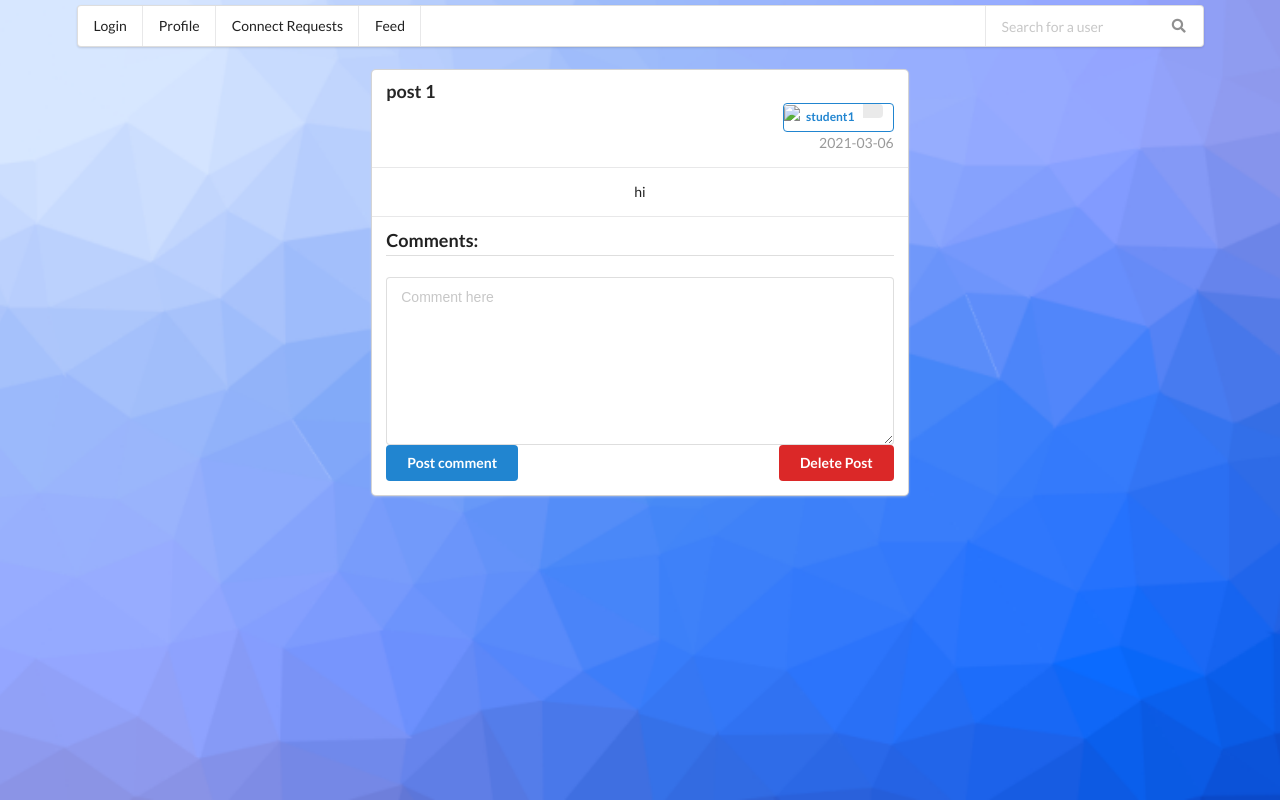
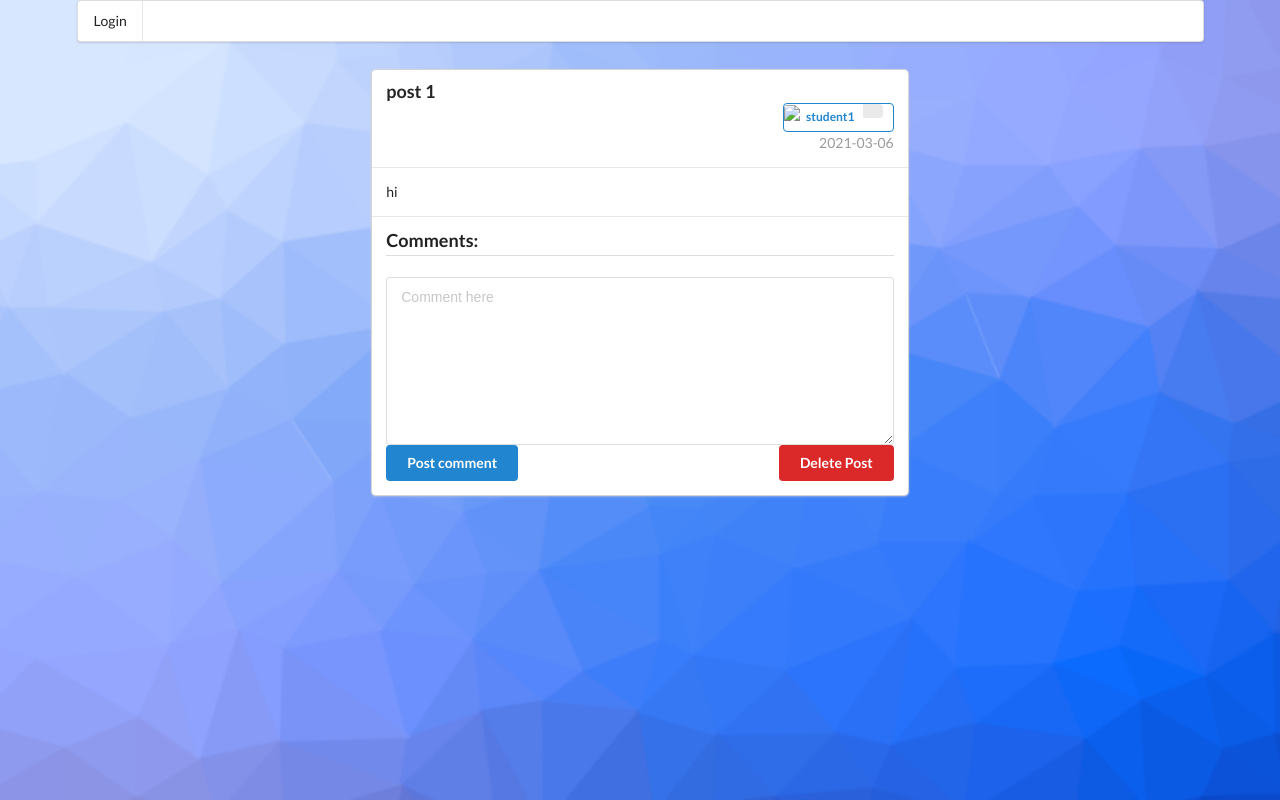
Before and after one commit to IsaacCheng9/student-network, a Flask app: page /post_page/6 in a window 1280 px wide. Run offline with Flask 2, Linux system fonts and the light colour scheme; data comes from the database, SQL or seed files in the repository; some libraries are stand-ins or nearby versions.

Commit message:
Implement template

```diff
--- a/technical-documents/source-code/Templates/post_page.html
+++ b/technical-documents/source-code/Templates/post_page.html
@@ -1,81 +1,6 @@
-<!DOCTYPE html>
-<html lang="en">
-  <meta charset="UTF-8" />
-  <head>
-    <title>Student Network - Login</title>
-  </head>
-
-  <meta name="viewport" content="width=device-width,initial-scale=1" />
-  <link
-    rel="stylesheet"
-    type="text/css"
-    href="{{ url_for('static', filename='styles/semantic.css') }}"
-  />
-
-  <link
-    rel="stylesheet"
-    href="https://cdnjs.cloudflare.com/ajax/libs/semantic-ui/2.4.1/semantic.min.css"
-  />
-
-  <style>
-    .student-background {
-      background-image: url("{{ url_for('static', filename='images/background_blue.png') }}") !important;
-
-      height: 100%;
-
-      background-position: center;
-      background-repeat: no-repeat;
-      background-size: cover;
-
-      position: fixed;
-      z-index: -1;
-      left: 0;
-      right: 0;
-      top: 0;
-      bottom: 0;
-    }
-
-    .centered {
-      text-align: center;
-    }
-
-    .sticky {
-        position: sticky; top: 5px;
-        z-index: 99;
-    }
-
-  </style>
-
-  <body>
-    <div class="student-background"></div>
-    <div class="ui container">
-        <div class="sticky">
-            <div class="ui menu">
-                {% if not "username" in session %}
-                <a href="/login" class="item">Login</a>
-                {%endif%}
-                <a href="/profile" class="item">Profile</a>
-                <a href="/requests" class="item">Connect Requests</a>
-                <a href="/feed" class="item">Feed</a>
-                <div class="right menu">
-                <div class="ui item">
-                    <div class="ui transparent icon input">
-                    <input
-                        class="prompt"
-                        type="text"
-                        id="search"
-                        placeholder="Search for a user"
-                    />
-                    <i class="search link icon"></i>
-                    </div>
-                </div>
-                {% if session["username"] %}
-                <a class="ui item"> Logged in as {{session["username"]}} </a>
-                <a href="/logout" class="ui item">Logout</a>
-                {%endif%}
-                </div>
-            </div>
-        </div>
+{% extends "base.html" %}
+{% block title %}Post{% endblock %}
+{% block content %}
     <div class="ui segment basic">
       <div class="ui grid">
         <div class="four wide column"></div>
@@ -157,8 +82,4 @@
         <div class="four wide column"></div>
       </div>
     </div>
-    </div>
-  </body>
-
-  <script type="text/javascript" src="static/searchbar.js"></script>
-</html>
+{%endblock%}
--- a/technical-documents/source-code/application.py
+++ b/technical-documents/source-code/application.py
@@ -464,7 +464,8 @@ def post(postId):
             return render_template("post_page.html", author=author,
                                    postId=postId, title=title, body=body,
                                    username=username, date=date,
-                                   comments=comments)
+                                   comments=comments,requestCount=get_connection_request_count(),
+                                       allUsernames=get_all_usernames())
 
 
 @application.route("/feed", methods=["GET"])
```
